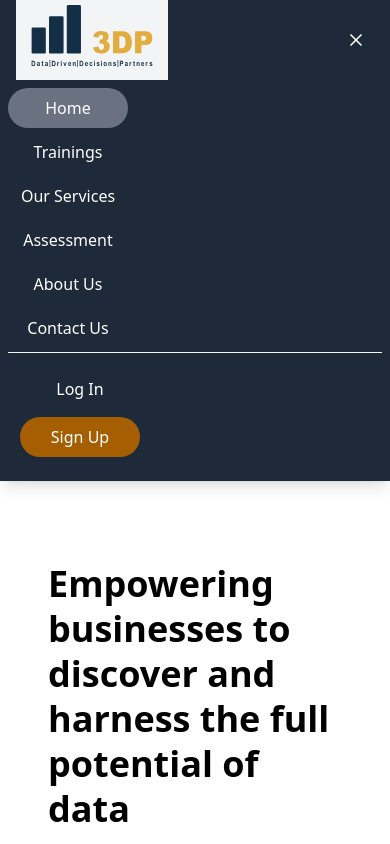
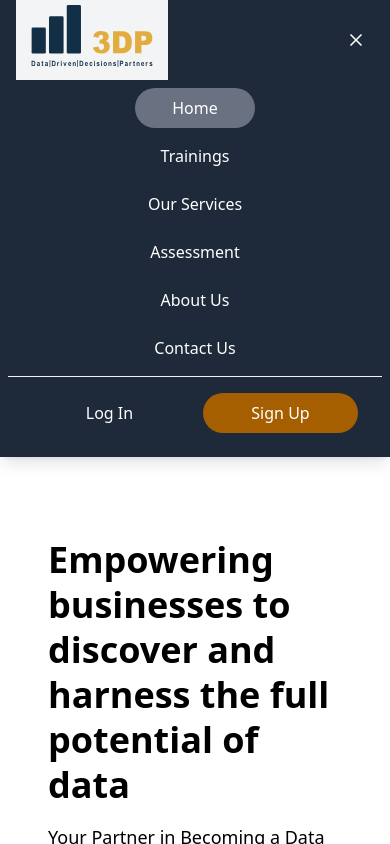
Before and after one commit to ingdia/3DP.Rw, a Next.js app in the folder Frontend/: page / in a window 390 px wide. Both pictures are taken after a click on the button 356 px from the left and 40 px from the top of the page. Shown: the top 844 px of the page. Built offline with nearby package versions, Linux system fonts and the light colour scheme.

Commit message:
adding the new styles for mobile

```diff
--- a/Frontend/app/components/Navbar.tsx
+++ b/Frontend/app/components/Navbar.tsx
@@ -87,10 +87,10 @@ export const Navbar = () => {
         </div>
       </div>
 
-      {/* Mobile Menu Dropdown (Unchanged) */}
+{/* Mobile Menu Dropdown */}
 {isOpen && (
   <div className="md:hidden" id="mobile-menu">
-          <div className="px-2 pt-2 pb-3 space-y-1 sm:px-3">
+    <div className="px-2 pt-2 pb-3 space-y-2 sm:px-3 flex flex-col items-center">
       {navLinks.map((link) => (
         <Link
           key={link.href}
@@ -108,27 +108,28 @@ export const Navbar = () => {
           {link.label}
         </Link>
       ))}
-            <div className="border-t border-gray-100 pt-4 pb-3">
-              <div className="flex flex-col space-y-2 px-3">
+
+     <div className="border-t border-gray-100 pt-4 pb-3 w-full flex justify-between px-6">
   <Link
     href="/login"
     onClick={() => setIsOpen(false)}
-                  className="px-3 py-2 text-white font-medium hover:bg-yellow-700 rounded-full text-center w-30"
+    className="px-3 py-2 text-white font-medium hover:bg-yellow-700 rounded-full text-center w-1/2 mr-2"
   >
     Log In
   </Link>
   <Link
     href="/signup"
     onClick={() => setIsOpen(false)}
-                  className="px-3 py-2 bg-yellow-700 text-white rounded-full w-30 hover:bg-yellow-500 transition-colors text-center"
+    className="px-3 py-2 bg-yellow-700 text-white rounded-full w-1/2 ml-2 hover:bg-yellow-500 transition-colors text-center"
   >
     Sign Up
   </Link>
 </div>
-            </div>
+
     </div>
   </div>
 )}
+
     </nav>
   );
 };
```
Lines whose indentation alone changed are shown as unchanged.
